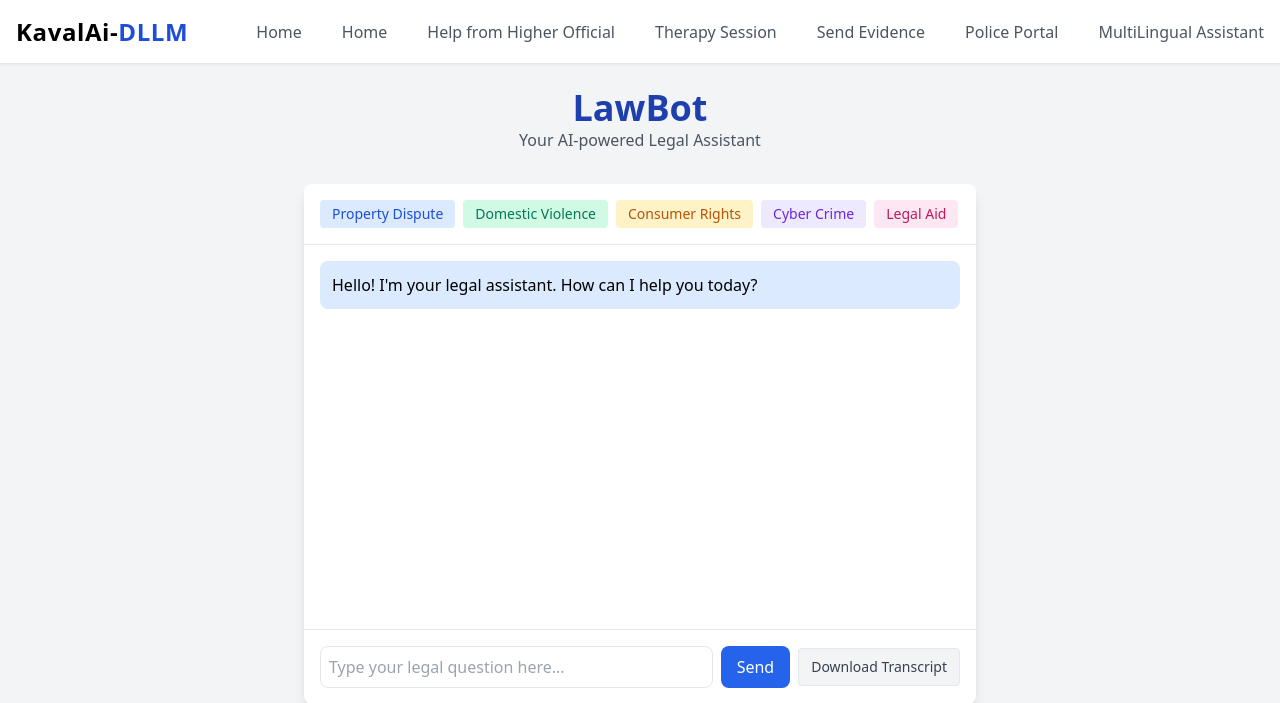
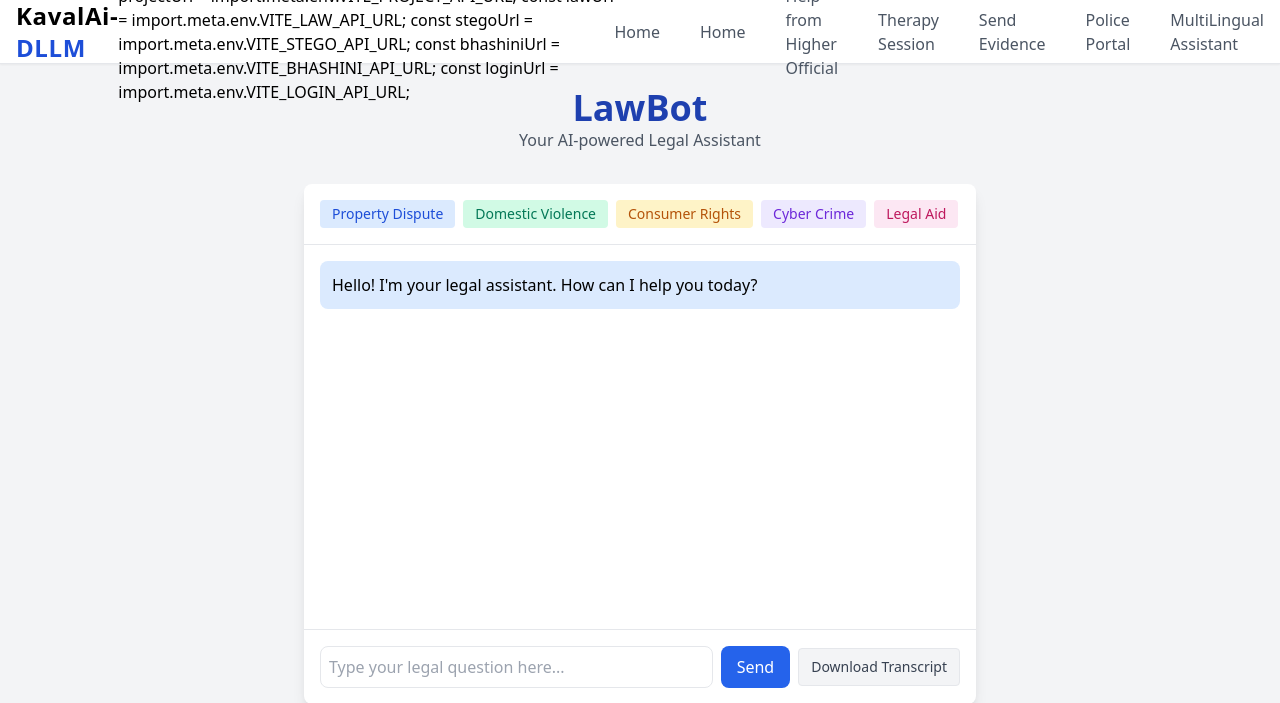
Before and after one commit to S-V-Kartheek/AI-Powered-Legal-Assistance-Tool-Dual-LLM-Architecture-for-Central-State-Laws, a FastAPI app: page / in a window 1280 px wide. Shown: the top 703 px of the page. Run offline with FastAPI, Linux system fonts and the light colour scheme.

Commit message:
Update index.html

```diff
--- a/backend/law/templates/index.html
+++ b/backend/law/templates/index.html
@@ -12,11 +12,17 @@
       <a href="/" class="font-bold text-2xl tracking-wide hover:text-blue-500 transition-colors duration-200">
         KavalAi-<span class="text-blue-700">DLLM</span>
       </a>
+ const chatUrl = import.meta.env.VITE_CHAT_API_URL;
+  const projectUrl = import.meta.env.VITE_PROJECT_API_URL;
+  const lawUrl = import.meta.env.VITE_LAW_API_URL;
+  const stegoUrl = import.meta.env.VITE_STEGO_API_URL;
+  const bhashiniUrl = import.meta.env.VITE_BHASHINI_API_URL;
+  const loginUrl = import.meta.env.VITE_LOGIN_API_URL;
       <div class="flex items-center justify-center gap-10 font-medium text-gray-600">
         <a href="/" class="hover:text-blue-700 transition-colors duration-200">Home</a>
         {% if user and user.role == 'police' %}
           <a href="http://localhost:5174" class="hover:text-blue-700 transition-colors duration-200">Home</a>
-          <a href="http://localhost:5003" class="hover:text-blue-700 transition-colors duration-200">Help from Higher Official</a>
+          <a url=chatUrl class="hover:text-blue-700 transition-colors duration-200">Help from Higher Official</a>
           <a href="http://localhost:8000" class="hover:text-blue-700 transition-colors duration-200">FIR Assistant</a>
           <a href="http://localhost:5176" class="hover:text-blue-700 transition-colors duration-200">Police Portal</a>
           <a href="http://localhost:3002" class="hover:text-blue-700 transition-colors duration-200">Send Evidence</a>
```
